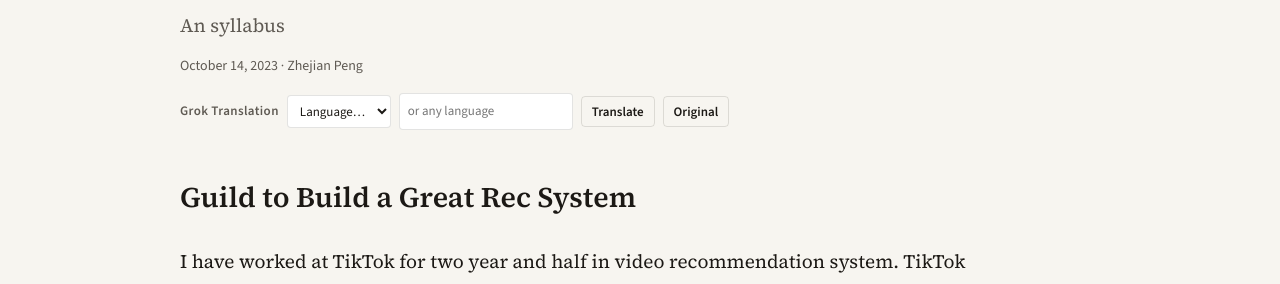
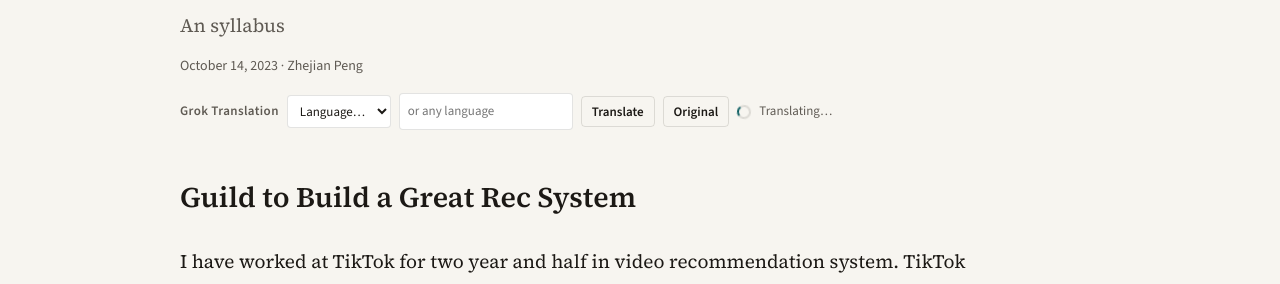
Before and after one commit to jazzikp/jazzikp.github.io, a Jekyll site: the page built from _posts/2023-10-14-推荐系统总结.md, in a window 1280 px wide. Shown: the part 190-474 px from the top of the page. Built offline with Jekyll 4.4.1, drawn with Linux system fonts in a browser that asks for light colours; comment, search, counter and statistics services are not loaded.

Commit message:
Show a spinner while Grok is translating
Replace the static Translating… text with a spinning wheel that clears when the result lands.

```diff
--- a/_includes/head.html
+++ b/_includes/head.html
@@ -27,6 +27,6 @@
     <link rel="preconnect" href="https://fonts.gstatic.com" crossorigin>
     <link href="https://fonts.googleapis.com/css2?family=IBM+Plex+Mono:wght@400;500&family=Source+Sans+3:ital,wght@0,400;0,600;1,400&family=Source+Serif+4:ital,opsz,wght@0,8..60,400;0,8..60,600;1,8..60,400&display=swap" rel="stylesheet">
     <link rel="stylesheet" href="{{ site.baseurl }}/css/syntax.css">
-    <link rel="stylesheet" href="{{ site.baseurl }}/css/site.css?v=16">
+    <link rel="stylesheet" href="{{ site.baseurl }}/css/site.css?v=17">
     <script>window.GROK_PROXY = "{{ site.grok.proxy_url }}";</script>
 </head>
--- a/_layouts/post.html
+++ b/_layouts/post.html
@@ -38,6 +38,10 @@ layout: default
                 <input class="tr-custom" type="text" placeholder="or any language" autocomplete="off">
                 <button class="btn ghost tr-go" type="button">Translate</button>
                 <button class="btn ghost tr-reset" type="button" hidden>Original</button>
+                <span class="tr-busy" hidden>
+                    <span class="tr-spin" aria-hidden="true"></span>
+                    <span class="tr-busy-text">Translating…</span>
+                </span>
                 <span class="tr-status" hidden></span>
             </div>
             {% endif %}
--- a/css/site.css
+++ b/css/site.css
@@ -531,6 +531,26 @@ html[data-theme="dark"] .theme-icon-sun { display: block; }
 }
 .grok-translate input { min-width: 140px; }
 .grok-translate .btn { padding: 6px 10px; font-size: 13px; }
+.grok-translate.is-busy .tr-go { opacity: 0.55; pointer-events: none; }
+.tr-busy {
+  display: inline-flex;
+  align-items: center;
+  gap: 8px;
+  color: var(--muted);
+}
+.tr-spin {
+  width: 14px;
+  height: 14px;
+  border: 2px solid var(--line);
+  border-top-color: var(--accent);
+  border-radius: 50%;
+  animation: tr-rotate 0.7s linear infinite;
+  flex: none;
+}
+@keyframes tr-rotate { to { transform: rotate(360deg); } }
+@media (prefers-reduced-motion: reduce) {
+  .tr-spin { animation: none; border-top-color: var(--line); background: var(--accent); }
+}
 .tr-status { color: var(--muted); }
 .tr-status.is-err { color: var(--danger); }
 .prose table {
--- a/js/post-i18n.js
+++ b/js/post-i18n.js
@@ -47,9 +47,16 @@
     var go = box.querySelector(".tr-go");
     var reset = box.querySelector(".tr-reset");
     var status = box.querySelector(".tr-status");
+    var busyEl = box.querySelector(".tr-busy");
     var original = article.innerHTML;
     var proxy = (window.GROK_PROXY || "").replace(/\/$/, "");
     var busy = false;
+
+    function setBusy(on) {
+      box.classList.toggle("is-busy", on);
+      if (busyEl) busyEl.hidden = !on;
+      go.disabled = on;
+    }
 
     function setStatus(text, isErr) {
       if (!status) return;
@@ -76,8 +83,8 @@
         return;
       }
       busy = true;
-      go.disabled = true;
-      setStatus("Translating…");
+      setStatus("");
+      setBusy(true);
       fetch(proxy + "/translate", {
         method: "POST",
         headers: { "Content-Type": "application/json" },
@@ -101,7 +108,7 @@
         })
         .then(function () {
           busy = false;
-          go.disabled = false;
+          setBusy(false);
         });
     });
   });
```
